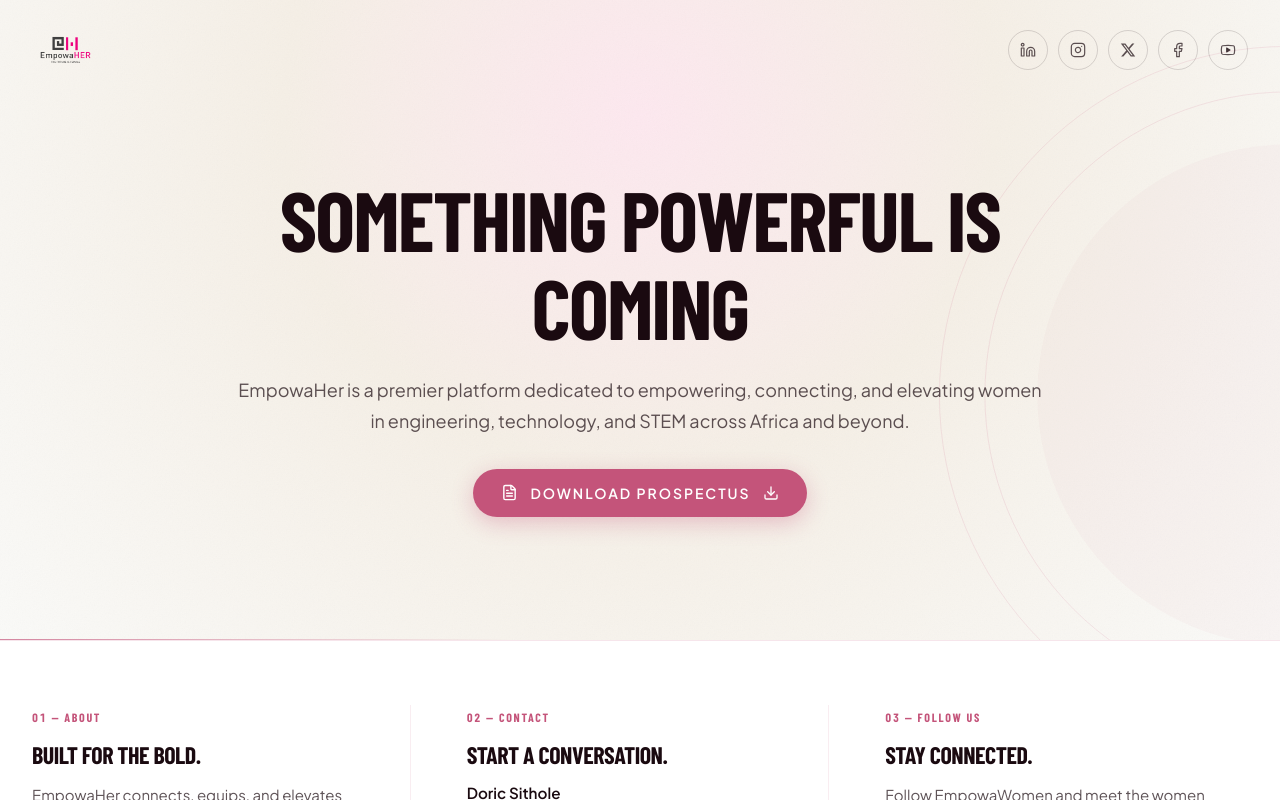
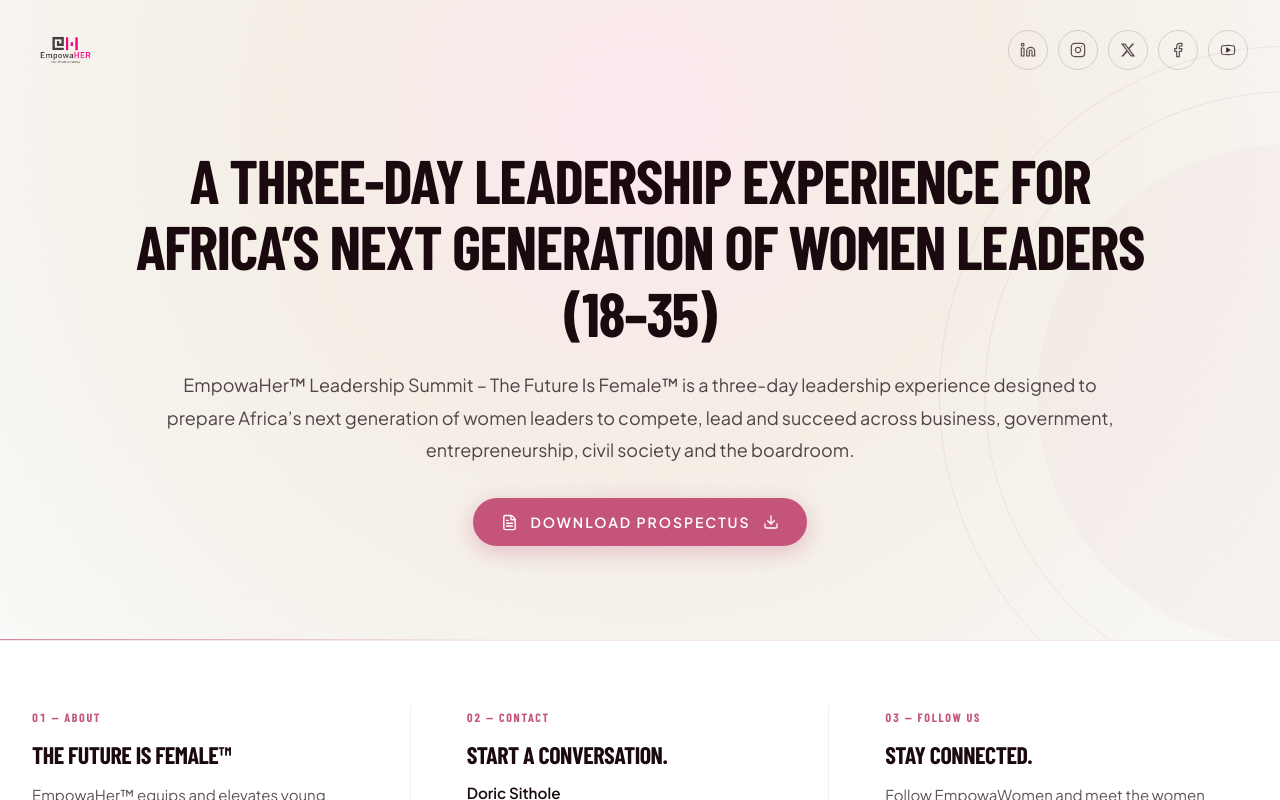
Before and after one commit to brandfocal/empowaher, a Next.js app: page / in a window 1280 px wide. Shown: the top 800 px of the page. Built offline with nearby package versions, Linux system fonts and the light colour scheme; a web font is replaced by a local one.

Commit message:
feat: update about section heading to THE FUTURE IS FEMALE™ and align copy

```diff
--- a/src/app/layout.tsx
+++ b/src/app/layout.tsx
@@ -15,9 +15,9 @@
 });
 
 export const metadata: Metadata = {
-  title: "EmpowaHer | Something Powerful is Coming",
+  title: "EmpowaHer™ Leadership Summit | The Future Is Female™",
   description:
-    "EmpowaHer is a platform dedicated to empowering women in engineering, technology and STEM across Africa and beyond.",
+    "EmpowaHer™ Leadership Summit – The Future Is Female™ is a three-day leadership experience designed to prepare Africa’s next generation of women leaders to compete, lead and succeed across business, government, entrepreneurship, civil society and the boardroom.",
   icons: {
     icon: "/empowaher-favicon.png",
     shortcut: "/empowaher-favicon.png",
--- a/src/components/EmpowaHerComingSoon.tsx
+++ b/src/components/EmpowaHerComingSoon.tsx
@@ -200,12 +200,12 @@
         </header>
 
         {/* Hero Title, Pitch & Download CTA */}
-        <div className="relative z-10 m-auto flex w-full max-w-[900px] flex-col items-center px-0 py-10 text-center sm:py-14 md:py-10 min-[1133px]:py-8">
-          <h1 className="font-heading text-[clamp(2.5rem,5.5vw_+_1rem,5.25rem)] font-extrabold uppercase leading-[1.04] tracking-[-0.02em] text-[#1A0A10]">
-            Something powerful is coming
+        <div className="relative z-10 m-auto flex w-full max-w-[1020px] flex-col items-center px-0 py-10 text-center sm:py-14 md:py-10 min-[1133px]:py-8">
+          <h1 className="font-heading text-[clamp(2.1rem,4.2vw_+_0.5rem,3.85rem)] font-extrabold uppercase leading-[1.08] tracking-[-0.02em] text-[#1A0A10]">
+            A Three-Day Leadership Experience for Africa’s Next Generation of Women Leaders (18–35)
           </h1>
-          <p className="mt-6 max-w-[62ch] text-base leading-[1.75] tracking-normal text-[#1A0A10]/70 sm:text-lg">
-            EmpowaHer is a premier platform dedicated to empowering, connecting, and elevating women in engineering, technology, and STEM across Africa and beyond.
+          <p className="mt-6 max-w-[72ch] text-base leading-[1.8] tracking-normal text-[#1A0A10]/75 sm:text-lg">
+            EmpowaHer™ Leadership Summit – The Future Is Female™ is a three-day leadership experience designed to prepare Africa’s next generation of women leaders to compete, lead and succeed across business, government, entrepreneurship, civil society and the boardroom.
           </p>
 
           {/* Download Prospectus CTA Button */}
@@ -235,10 +235,10 @@
                 01 — About
               </p>
               <h2 className="mb-3 font-heading text-2xl font-bold uppercase leading-[1.2] tracking-[-0.02em] text-[#1A0A10]">
-                Built for the bold.
+                THE FUTURE IS FEMALE™
               </h2>
               <p className="text-[0.9375rem] font-normal leading-[1.7] text-[#1A0A10]/70">
-                EmpowaHer connects, equips, and elevates women in STEM through dedicated mentorship programs, high-impact events, leadership resources, and a thriving pan-African community.
+                EmpowaHer™ equips and elevates young African women leaders with executive mentorship, actionable masterclasses, and strategic networks to compete and lead across business, government, and the boardroom.
               </p>
             </div>
             <div className="pt-5">
```
